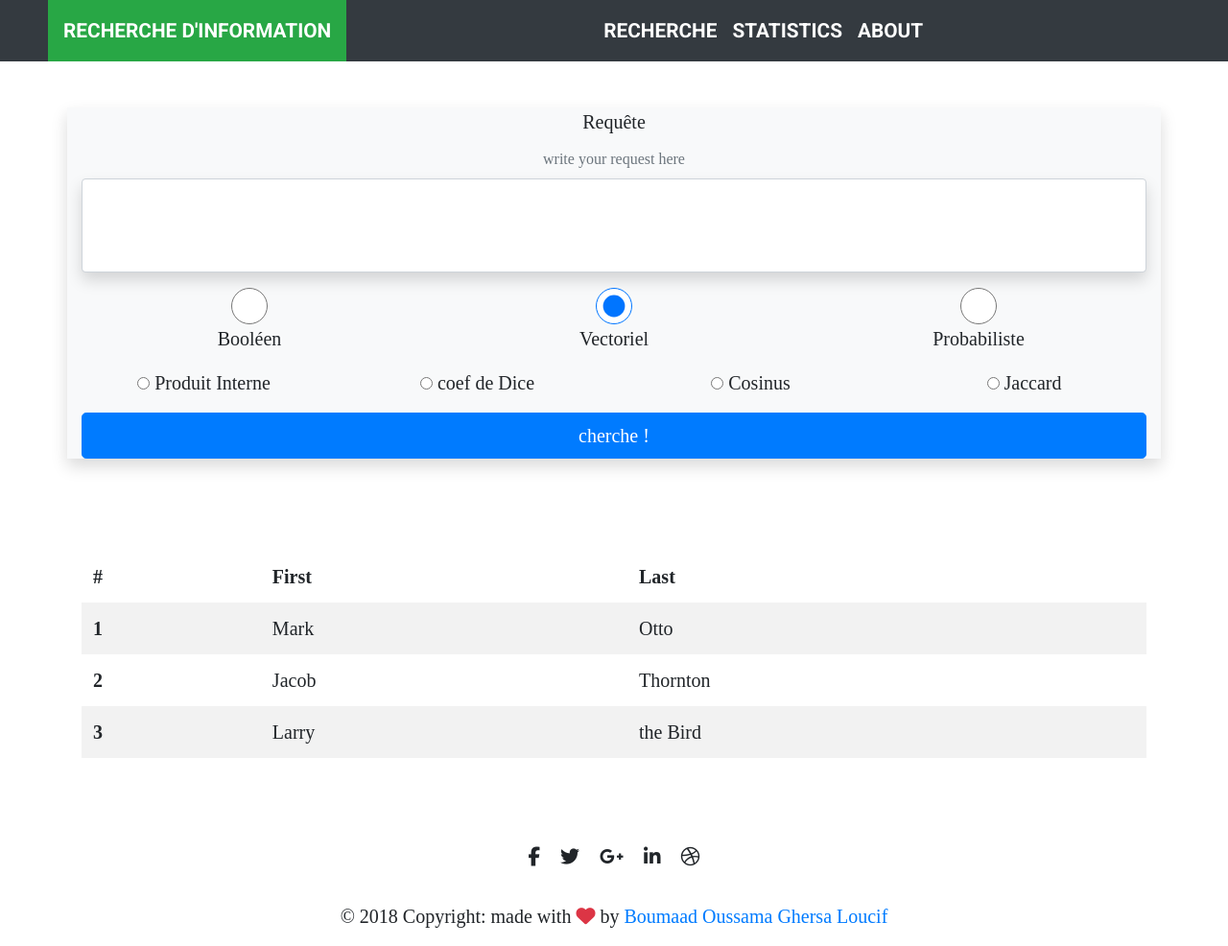
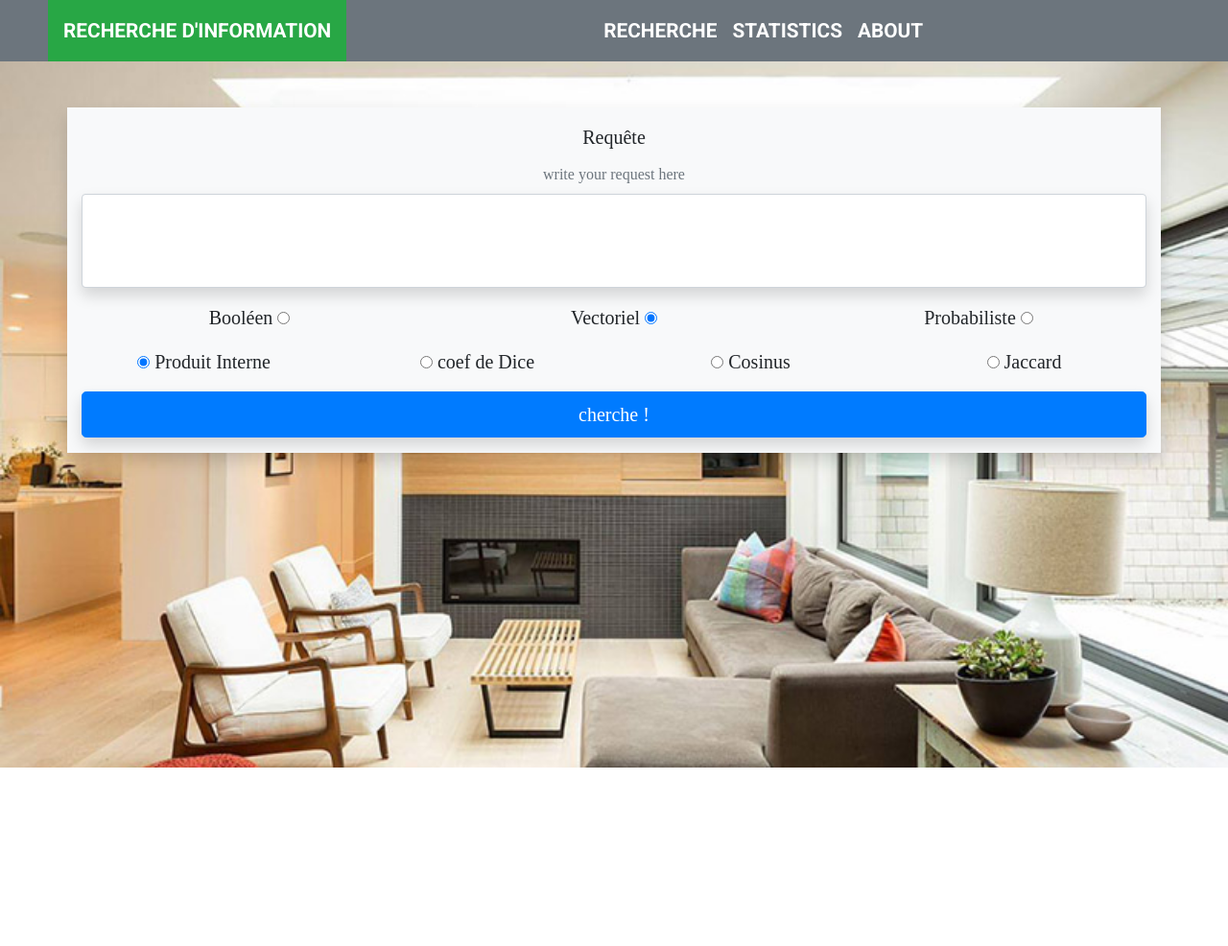
Before and after one commit to magixus/RI, a Django app: page /recherche/searchInDocs/ in a window 1280 px wide. Shown: the whole page at 96% size. After the commit the page ends 800 px from the top, so only its background shows below. Run offline with Django 3.2, Linux system fonts and the light colour scheme; some libraries are stand-ins or nearby versions.

Commit message:
fix search design web bage

```diff
--- a/recherche/views.py
+++ b/recherche/views.py
@@ -62,9 +62,11 @@ def searchTags(request):
     form = searchForm(request.POST)
     # check whether it's valid:
     if form.is_valid():
-      # process the data in form.cleaned_data as required
-      # ...
-      # redirect to a new URL:
+      query = form.cleaned_data['requete']
+      mthod = form.cleaned_data['method']
+      if not mthod.startswith("boo"):
+        aprmnt = form.cleaned_data['appariement']
+
       print("valide\n", form.cleaned_data )
       return render(request,"recherche/search.html")
     else :
--- a/static/assets/js/docsearch.js
+++ b/static/assets/js/docsearch.js
@@ -5,7 +5,7 @@ $(document).ready(function() {
 
     /*console.log(document.location.pathname);*/
     //récupération du lien
-    var place = '#'+document.location.pathname.split('/')[1];
+    var place = '#'+document.location.pathname.split('/')[-2];
     //$( '.navbar-nav' ).find( 'li.active' ).removeClass('active');
     $( place ).addClass( 'active' );
 });
--- a/templates/recherche/base.html
+++ b/templates/recherche/base.html
@@ -20,33 +20,35 @@
         <link rel="stylesheet" href="https://maxcdn.bootstrapcdn.com/font-awesome/latest/css/font-awesome.min.css">
 		<!-- Custom styles for this template bs 4.1.2-->
 		<link href="{% static 'assets/css/document.css' %}" rel="stylesheet">
-        {% block add_css %}
+    {% block add_css %}
 
-        {% endblock %}
+    {% endblock %}
 	</head>
 
-	<body>
+	<body id="top">
+
+
     <!-- navigation bar -->
-    <nav class="navbar navbar-expand-md navbar-dark bg-dark sticky-top ml-auto ">
+    <nav class="navbar navbar-expand-lg navbar-dark bg-secondary sticky-top ml-auto" id="mainNav">
 
-      <button class="navbar-toggler" type="button" data-toggle="collapse" data-target="#navbarSupportedContent" aria-controls="navbarSupportedContent" aria-expanded="false" aria-label="Toggle navigation">
-        <span class="navbar-toggler-icon"></span>
+	    <a class="navbar-brand js-scroll-trigger px-md-3 px-sm-3 py-4 active d-flex justify-content-end" href="#top">
+		    Recherche d'information       </a>
+	    <button class="navbar-toggler nav-toggler-right" type="button" data-toggle="collapse" data-target="#navbarSupportedContent" aria-controls="navbarSupportedContent" aria-expanded="false" aria-label="Toggle navigation">
+	      menu<i class="fa fa-bars"></i>
       </button>
 
 
-      <a class="navbar-brand px-md-3 py-4 active d-flex justify-content-end" href="/">
-        Recherche d'information       </a>
 
       <div class="collapse navbar-collapse " id="navbarSupportedContent" >
         <ul class="navbar-nav mx-auto">
           <li class="nav-item" id="documents">
-              <a class="nav-link  text-white py-4" href="{% url 'documents' %}">recherche</a>
+              <a class="nav-link  text-white py-4 js-scroll-trigger" href="{% url 'documents' %}">recherche</a>
           </li>
 	        <li class="nav-item" id="statistics">
-		        <a class="nav-link  text-white py-4" href="{% url 'statistics' %}"> statistics </a>
+		        <a class="nav-link  text-white py-4 js-scroll-trigger" href="{% url 'statistics' %}"> statistics </a>
 	        </li>
           <li class="nav-item" id="infos">
-              <a class="nav-link  text-white py-4" href="{% url 'infos' %}"> about </a>
+              <a class="nav-link  text-white py-4 js-scroll-trigger" href="{% url 'infos' %}"> about </a>
           </li>
           {% comment %}<li class="nav-item dropdown">
             <a class="nav-link py-4 dropdown-toggle" href="#" id="navbarDropdown" role="button" data-toggle="dropdown" aria-haspopup="true" aria-expanded="false">
@@ -62,13 +64,16 @@
         </ul>
       </div>
     </nav>
+	{% block add_masthead %}
 
-    {% block body_content %}
+	{% endblock %}
 
-    {% endblock %}
+  {% block body_content %}
+
+  {% endblock %}
 
 
-    <!-- Footer -->
+    {% comment %}<!-- Footer -->
     <footer class="page-footer font-small special-color-dark pt-4">
 
         <!-- Footer Elements -->
@@ -116,7 +121,7 @@
         <!-- Copyright -->
 
       </footer>
-      <!-- Footer -->
+      <!-- Footer -->{% endcomment %}
 
 
 
--- a/templates/recherche/search.html
+++ b/templates/recherche/search.html
@@ -10,15 +10,44 @@
 			font-size: 40px;
 			color: black;
 		}
+		header.masthead{
+			z-index: -1;+
+			text-align: center;
+			color : white;
+			background-image: url({% static 'assets/img/card-3.jpeg' %}) ;
+			background-repeat: no-repeat;
+			background-attachment: scroll;
+			background-position: center center;
+			background-size: cover;
+			-moz-background-size: cover;
+	    -webkit-background-size: cover;
+	    -o-background-size: cover;
+			width: 100%;
+			height: 100%;
+			position: fixed;
+		}
 	</style>
 {% endblock %}
+
+{% block add_masthead %}
+	<header class="masthead">
+			<div class="container">
+				<div class="intro-text">
+
+				</div>
+			</div>
+	</header>
+{% endblock %}
+
+
+
 
 {% block body_content %}
 		<div class="py-5 text-center">
 	    <div class="container">
 	      <div class="row">
 	        <div class="col bg-light shadow w-100">
-	          <form action="{% url 'searchTags' %}" method="POST">
+	          <form action="{% url 'searchTags' %}" method="POST" class="shdow py-3">
 		          {% csrf_token %}
 	            <div class="form-group">
 		            <label for="tag" class="">Requête</label>
@@ -27,21 +56,21 @@
 	            </div>
 	            <div class="row form-group">
 	              <div class="col-md-4">
-	                <input type="radio" name="method" class="form-control" id="method_1" value="booleen" checked>
-	                <label class="form-check-label" for="method_1">Booléen</label>
+		              <label class="form-check-label" for="method_1">Booléen</label>
+		              <input type="radio" name="method" id="method_1" value="booleen" checked>
 	              </div>
 	              <div class="col-md-4">
-	                <input type="radio" name="method" class="form-control" id="method_2" value="vectoriel">
-	                <label class="form-check-label" for="method_2">Vectoriel</label>
+		              <label class="form-check-label" for="method_2">Vectoriel</label>
+		              <input type="radio" name="method" id="method_2" value="vectoriel" >
 	              </div>
 	              <div class="col-md-4">
-	                <input type="radio" name="method" class="form-control" id="method_3" value="probabiliste">
-	                <label class="form-check-label" for="method_3">Probabiliste</label>
+		              <label class="form-check-label" for="method_3">Probabiliste</label>
+		              <input type="radio" name="method" id="method_3" value="probabiliste" />
 	              </div>
 	            </div>
 	            <div class="row form-group invisible" id="ap">
 	              <div class="col-md-3">
-	                <input type="radio" name="appariement" id="appariement_1" value="prod_intern">
+	                <input type="radio" name="appariement" id="appariement_1" value="prod_intern" checked />
 	                <label class="form-check-label" for="appariement_1">Produit Interne</label>
 	              </div>
 	              <div class="col-md-3">
@@ -57,23 +86,24 @@
 	                <label class="form-check-label" for="appariement_4">Jaccard</label>
 	              </div>
 	            </div>
-	            <button id="cherche" class="btn btn-primary w-100 btn-block btn-lg">cherche !</button>
+	            <button id="cherche" class="btn btn-primary w-100 btn-block btn-lg text-white shadow">cherche !</button>
 	          </form>
 	      </div>
 	    </div>
 	  </div>
 	</div>
 
+	{% if docs %}
 	<!-- show documents here -->
 	  <div class="py-5">
 	    <div class="container">
 	      <div class="row">
-	        <div class="col-md-12">
+	        <div class="col-md-12 bg-light shadow w-100">
 	          <div class="table-responsive">
 	            <table class="table table-striped table-borderless">
 	              <thead>
 	                <tr>
-	                  <th scope="col">#</th>
+	                  <th scope="col"># doc</th>
 	                  <th scope="col">First</th>
 	                  <th scope="col">Last</th>
 	                </tr>
@@ -84,7 +114,7 @@
 	                  <td>Mark</td>
 	                  <td>Otto</td>
 	                </tr>
-	                <tr>
+	                <tr>element
 	                  <th scope="row">2</th>
 	                  <td>Jacob</td>
 	                  <td>Thornton</td>
@@ -101,11 +131,13 @@
 	      </div>
 	    </div>
 	  </div>
-
+	{% endif %}
 {% endblock %}
 
  {% block new_script %}
-	<script src="{% static 'assets/js/snackbar.min.js' %}"></script>
+	{% comment %}
+		<script src="{% static 'assets/js/snackbar.min.js' %}"></script>
+	{% endcomment %}
 
 	<script>
 			$(document).ready(function(){
@@ -117,20 +149,10 @@
               if ($(element).prop("checked",true )) $('#ap').removeClass('invisible');
               else $('#ap').addClass('invisible');
           });
-          $('#method_1').click(function (element) {
+          $('#method_1').click(function () {
               $('#ap').addClass('invisible');
           });
 			});
 
-	     $('#cherche').click(function() {
-           Snackbar.show({
-		           text: 'you have submited with success',
-		           width: '475px',
-		           pos: 'bottom-left',
-		           duration: 100000
-           });
-        });
-
-
 	</script>
  {% endblock %}
```
Also changed, not shown: recherche/RI_Methodes/inverseFileConstructionMethods.py (+13 -13 lines), 1 other file.
